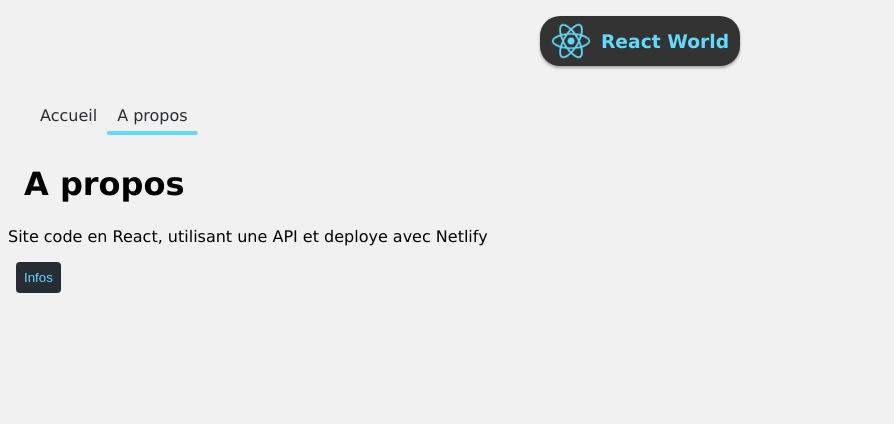
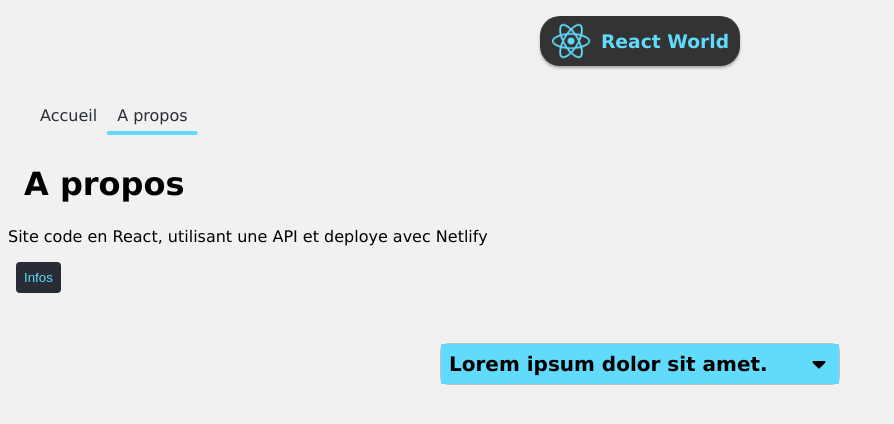
Before and after one commit to arnaudpant/flags-world, a React (Create React App) app: page /about in a window 1280 px wide. Shown: the top 424 px of the page, without its empty margins (0-894 px from the left). Built offline with nearby package versions, Linux system fonts and the light colour scheme.

Commit message:
Feat: Ajout menu déroulant

```diff
--- /dev/null
+++ b/src/components/Modal/Accordeon.js
@@ -0,0 +1,47 @@
+import React, { useState, useRef, useEffect } from "react";
+import FlecheBas from "../assets/fleche-bas.svg";
+
+const Accordeon = () => {
+    // State
+    const [toggle, setToggle] = useState(false);
+
+    const refHeight = useRef();
+
+    const [heightEl, setHeightEl] = useState();
+
+    // Comportement
+    const toggleAccordeon = () => {
+        setToggle(!toggle);
+    };
+
+    useEffect(() => {
+        setHeightEl(`${refHeight.current.scrollHeight}px`);
+    }, []);
+
+    // Affichage
+    return (
+        <div className="accordeon">
+            <div className="accordeon-visible" onClick={toggleAccordeon}>
+                <h2>Lorem ipsum dolor sit amet.</h2>
+                <img src={FlecheBas} alt="Fleche" />
+            </div>
+
+            <div
+                className={
+                    toggle ? "accordeon-toggle animated" : "accordeon-toggle"
+                }
+                ref={refHeight}
+                style={{height: toggle ? `${heightEl}`: 0}}
+            >
+                <p>
+                    Lorem ipsum dolor sit amet consectetur adipisicing elit.
+                    Possimus, quas ipsum adipisci mollitia nobis repellendus
+                    veritatis natus distinctio odio quisquam? Quia cumque iusto
+                    omnis a quod iste! Alias, accusantium nam!
+                </p>
+            </div>
+        </div>
+    );
+};
+
+export default Accordeon;
--- a/src/pages/About.js
+++ b/src/pages/About.js
@@ -2,6 +2,7 @@ import React from "react";
 import Navigation from "../components/Navigation";
 import Logo from '../components/Logo';
 import Modal from "../components/Modal/Modal";
+import Accordeon from "../components/Modal/Accordeon";
 
 const About = () => {
     return (
@@ -13,6 +14,8 @@ const About = () => {
                 Site code en React, utilisant une API et deploye avec Netlify
             </p>
             <Modal />
+            <Accordeon />
+
         </div>
     );
 };
--- a/src/styles/_settings.scss
+++ b/src/styles/_settings.scss
@@ -22,7 +22,6 @@ body {
   min-height: 100vh;
   background: #f1f1f1;
   font-family: $font-1;
-  // @include verticalCenter;
 }
 li {
   list-style-type: none;
--- /dev/null
+++ b/src/styles/components/_accordeon.scss
@@ -0,0 +1,42 @@
+.accordeon {
+    max-width: 400px;
+    height: auto;
+    margin: 50px auto 16px;
+    border: 1px solid rgba(0, 0, 0, 0.2);
+    border-radius: 8px;
+
+    img {
+        height: 24px;
+        width: 24px;
+    }
+}
+
+.accordeon-visible {
+    display: flex;
+    justify-content: space-between;
+    align-items: center;
+    background-color: $color-1;
+    padding: 8px;
+    cursor: pointer;
+
+    h2 {
+        font-size: 20px;
+    }
+}
+
+.accordeon-toggle {
+    opacity: 0;
+    transition: opacity 0.4s ease-in-out, height 0.4s 0.4s ease-in-out;
+
+    p {
+        margin: 0;
+        padding: 8px;
+        line-height: 1.5;
+        pointer-events: none;
+    }
+}
+
+.animated {
+    opacity: 1;
+    transition: height 0.4s ease-in-out, opacity 0.4s 0.4s ease-in-out;
+}
--- a/src/styles/index.css
+++ b/src/styles/index.css
@@ -295,4 +295,55 @@ p {
   color: #f1f1f1;
   cursor: pointer;
 }
+
+.accordeon {
+  max-width: 400px;
+  height: auto;
+  margin: 50px auto 16px;
+  border: 1px solid rgba(0, 0, 0, 0.2);
+  border-radius: 8px;
+}
+
+.accordeon img {
+  height: 24px;
+  width: 24px;
+}
+
+.accordeon-visible {
+  display: -webkit-box;
+  display: -ms-flexbox;
+  display: flex;
+  -webkit-box-pack: justify;
+      -ms-flex-pack: justify;
+          justify-content: space-between;
+  -webkit-box-align: center;
+      -ms-flex-align: center;
+          align-items: center;
+  background-color: #61dafb;
+  padding: 8px;
+  cursor: pointer;
+}
+
+.accordeon-visible h2 {
+  font-size: 20px;
+}
+
+.accordeon-toggle {
+  opacity: 0;
+  -webkit-transition: opacity 0.4s ease-in-out, height 0.4s 0.4s ease-in-out;
+  transition: opacity 0.4s ease-in-out, height 0.4s 0.4s ease-in-out;
+}
+
+.accordeon-toggle p {
+  margin: 0;
+  padding: 8px;
+  line-height: 1.5;
+  pointer-events: none;
+}
+
+.animated {
+  opacity: 1;
+  -webkit-transition: height 0.4s ease-in-out, opacity 0.4s 0.4s ease-in-out;
+  transition: height 0.4s ease-in-out, opacity 0.4s 0.4s ease-in-out;
+}
 /*# sourceMappingURL=index.css.map */
--- a/src/styles/index.scss
+++ b/src/styles/index.scss
@@ -4,3 +4,4 @@
 @import "./components/countries";
 @import "./components/card";
 @import "./components/modal";
+@import "./components/accordeon";
```
Also changed, not shown: src/components/assets/fleche-bas.svg (added), 1 other file (tests, documents, lock files or other folders).
